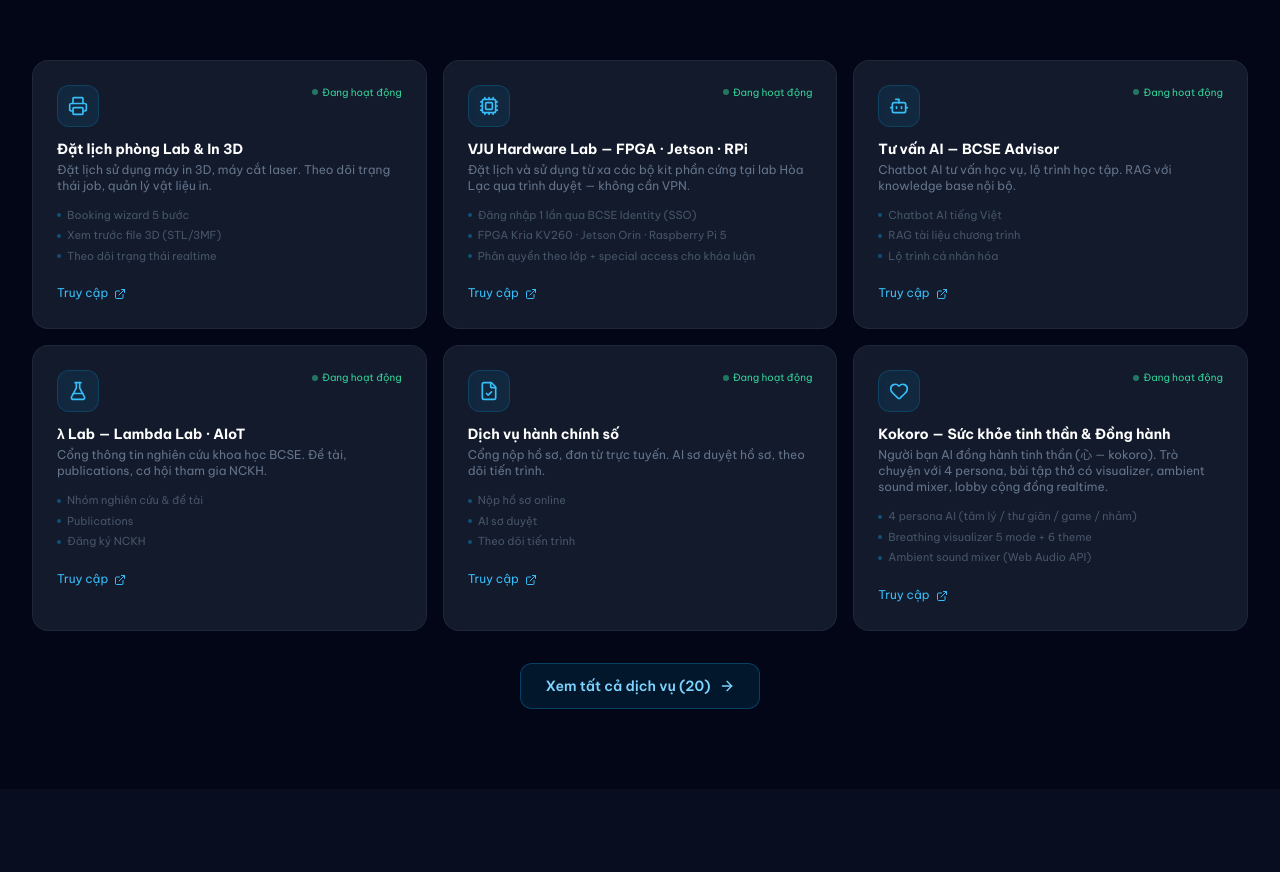
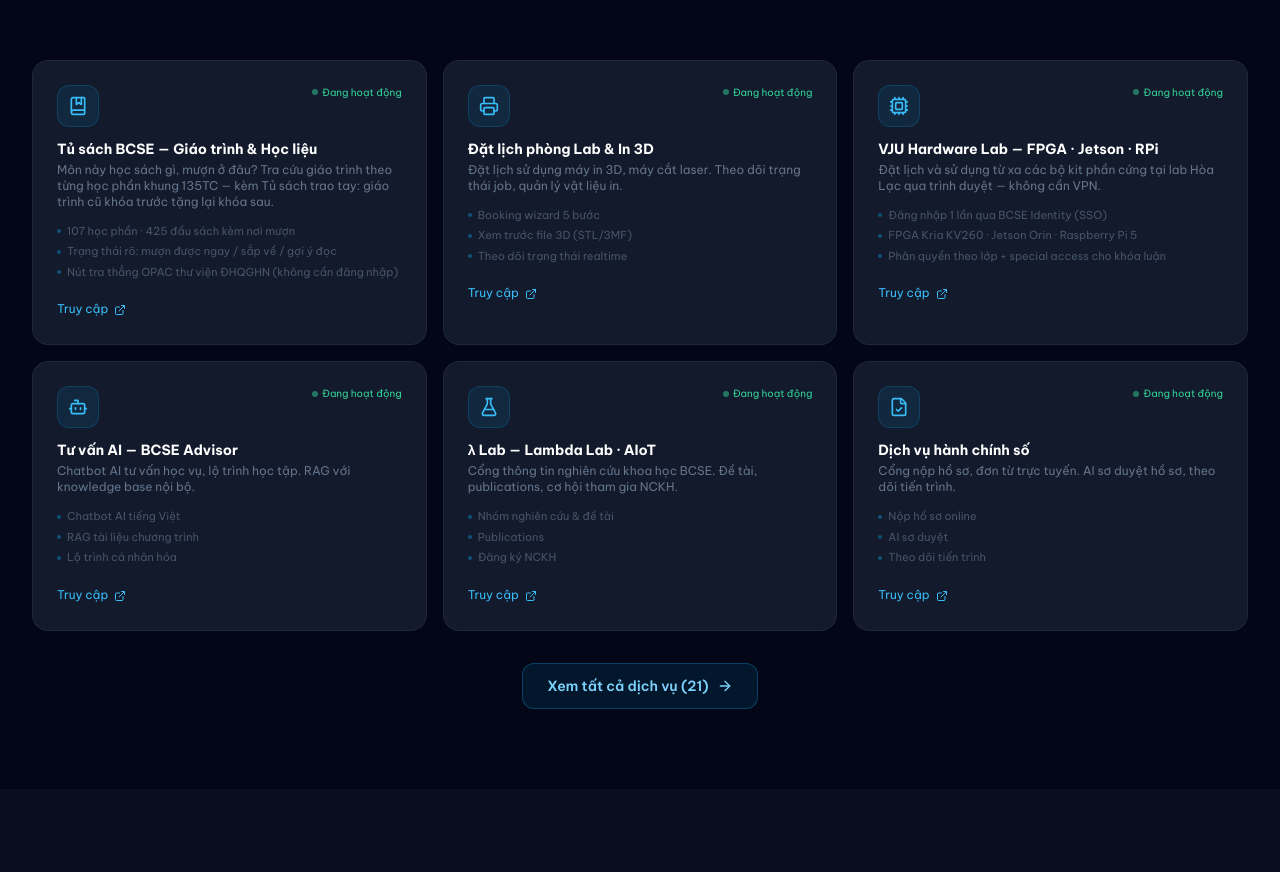
Before and after one commit to kienbh/BCSE-Intro, a Next.js app: page / in a window 1280 px wide. Shown: the part 7400-8272 px from the top of the page. Built offline with nearby package versions, Linux system fonts and the light colour scheme.

Commit message:
services: thêm card Tủ sách BCSE (sv01) — tra cứu giáo trình + tủ sách trao tay
Co-Authored-By: Claude Fable 5 <noreply@anthropic.com>

```diff
--- a/data/services.ts
+++ b/data/services.ts
@@ -170,6 +170,45 @@ export const CATEGORY_META: Record<ServiceCategory, CategoryMeta> = {
 };
 
 export const services: ServiceItem[] = [
+  {
+    id: 'bcse-books',
+    name: {
+      vi: 'Tủ sách BCSE — Giáo trình & Học liệu',
+      en: 'BCSE Bookshelf — Textbooks & Learning Materials',
+      ja: 'BCSE 本棚 — 教科書・学習資料',
+    },
+    description: {
+      vi: 'Môn này học sách gì, mượn ở đâu? Tra cứu giáo trình theo từng học phần khung 135TC — kèm Tủ sách trao tay: giáo trình cũ khóa trước tặng lại khóa sau.',
+      en: 'Which textbook for which course, and where to borrow it? Look up textbooks per course (135-credit curriculum) — plus a hand-me-down shelf where seniors donate used textbooks to juniors.',
+      ja: 'どの科目にどの教科書？どこで借りる？135単位課程の科目別教科書検索と、先輩から後輩へ教科書を譲る「回し読み本棚」。',
+    },
+    features: {
+      vi: [
+        '107 học phần · 425 đầu sách kèm nơi mượn',
+        'Trạng thái rõ: mượn được ngay / sắp về / gợi ý đọc',
+        'Nút tra thẳng OPAC thư viện ĐHQGHN (không cần đăng nhập)',
+        'Tủ sách trao tay: khóa trước tặng, CTV thống kê, khóa sau mượn',
+      ],
+      en: [
+        '107 courses · 425 titles with borrow locations',
+        'Clear status: borrowable now / arriving / suggested reading',
+        'Direct VNU library OPAC lookup (no login needed)',
+        'Hand-me-down shelf: seniors donate, volunteers track, juniors borrow',
+      ],
+      ja: [
+        '107 科目・425 冊、貸出場所つき',
+        '状態表示：貸出可／入荷予定／おすすめ',
+        'VNU 図書館 OPAC を直接検索（ログイン不要）',
+        '回し読み本棚：先輩が寄贈、ボランティアが管理、後輩が借りる',
+      ],
+    },
+    url: 'https://sv01.bcse-vju.com',
+    icon: 'BookMarked',
+    status: 'active',
+    category: 'learning',
+    journey: ['all'],
+    audience: ['student'],
+  },
   {
     id: 'lab-booking',
     name: {
```
